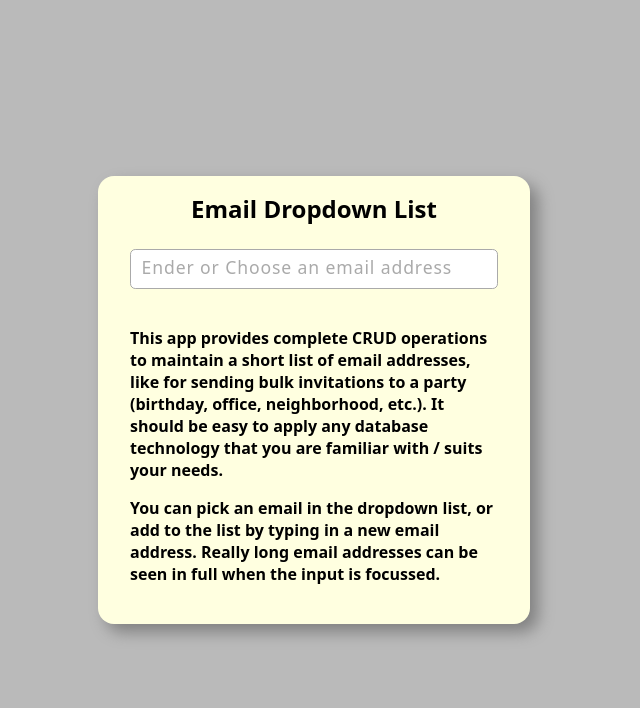
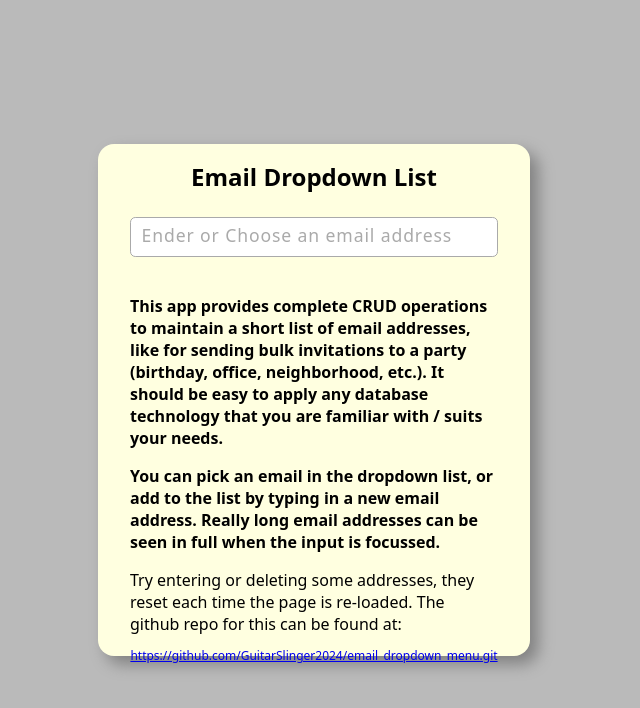
Before and after one commit to GuitarSlinger2024/email_dropdown_menu, a React (Vite) app: page / in a window 1280 px wide. Shown: the top 708 px of the page, without its empty margins (326-966 px from the left). Built offline with nearby package versions, Linux system fonts and the light colour scheme.

Commit message:
Added github repo link

```diff
--- a/src/App.jsx
+++ b/src/App.jsx
@@ -54,6 +54,15 @@ function App({ mode }) {
         You can pick an email in the dropdown list, or add to the list by typing in a new email address.
         Really long email addresses can be seen in full when the input is focussed.
       </p>
+      <p>
+        Try entering or deleting some addresses, they reset each time the page is re-loaded. The github repo for this can be found at:
+      </p>
+      <small style={{fontSize: '.75em', textAlign: 'center', display: 'block', marginBlockStart: '1em'}}>
+        <a target='_blank' href="https://github.com/GuitarSlinger2024/email_dropdown_menu.git">https://github.com/GuitarSlinger2024/email_dropdown_menu.git</a>
+
+      </small>
+
+
       <h3 id='errorMsg'>Incorrect email format</h3>
     </main>
   )
--- a/src/styles/App.css
+++ b/src/styles/App.css
@@ -1,7 +1,7 @@
 #main {
   position: relative;;
   width: 27em;
-  height: 28em;
+  height: 32em;
   padding: 1em 2em 15em;
   background-color: lightyellow;
   border-radius: 1em;
```
